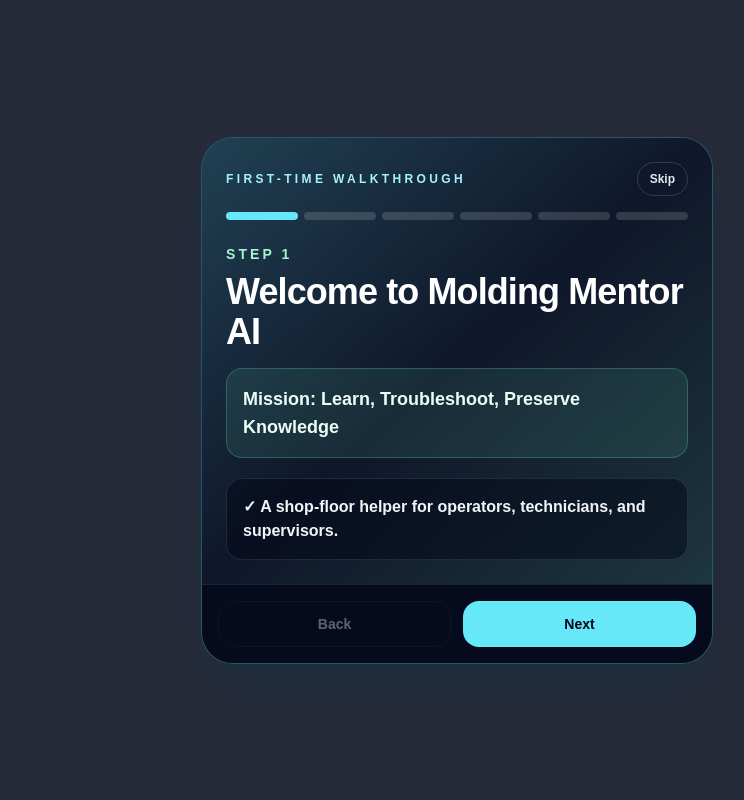
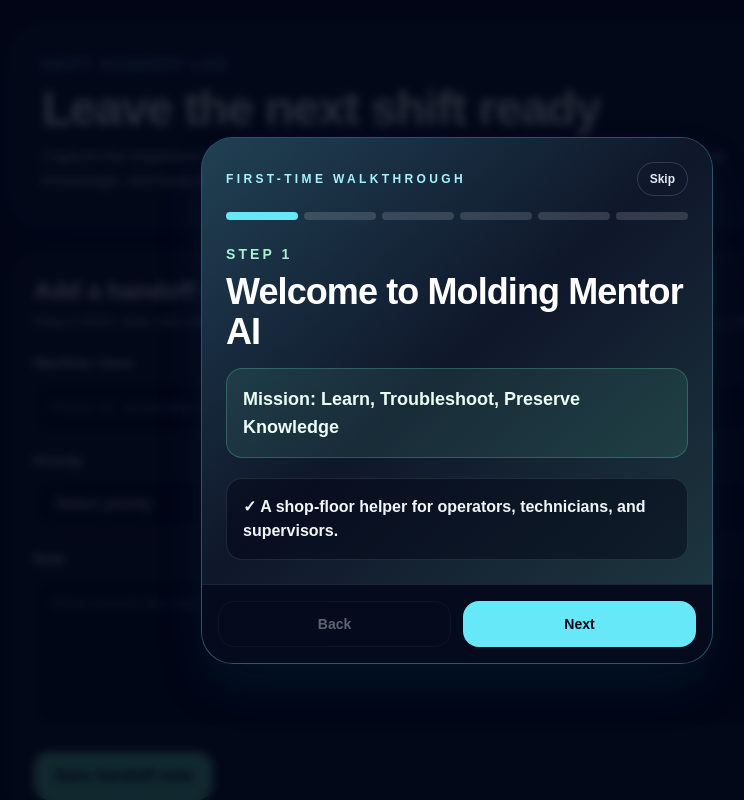
Before and after one commit to scottgraham2882-collab/molding-mentor-ai, a Next.js app: page /handoff in a window 1280 px wide. Before the commit this address had no page. Shown: the top 800 px of the page, without its empty margins (183-927 px from the left). Built offline with nearby package versions, Linux system fonts and the light colour scheme.

Commit message:
Add Shift Handoff Log MVP

```diff
--- /dev/null
+++ b/app/handoff/page.tsx
@@ -0,0 +1,228 @@
+"use client";
+
+import { FormEvent, useEffect, useMemo, useState } from "react";
+
+type Shift = "" | "1st" | "2nd" | "3rd";
+type Priority = "" | "Low" | "Medium" | "High";
+
+type HandoffNote = {
+  id: string;
+  machineArea: string;
+  shift: Shift;
+  priority: Priority;
+  note: string;
+  submittedBy: string;
+  createdAt: string;
+};
+
+type HandoffForm = Omit<HandoffNote, "id" | "createdAt">;
+
+const storageKey = "moldingMentorSimpleHandoffNotes";
+
+const emptyForm: HandoffForm = {
+  machineArea: "",
+  shift: "",
+  priority: "",
+  note: "",
+  submittedBy: "",
+};
+
+const priorityStyles: Record<Exclude<Priority, "">, string> = {
+  Low: "border-emerald-300/30 bg-emerald-300/10 text-emerald-100",
+  Medium: "border-amber-300/30 bg-amber-300/10 text-amber-100",
+  High: "border-red-300/30 bg-red-300/10 text-red-100",
+};
+
+function formatDateTime(value: string) {
+  return new Intl.DateTimeFormat(undefined, {
+    dateStyle: "medium",
+    timeStyle: "short",
+  }).format(new Date(value));
+}
+
+export default function HandoffPage() {
+  const [notes, setNotes] = useState<HandoffNote[]>([]);
+  const [form, setForm] = useState<HandoffForm>(emptyForm);
+  const [error, setError] = useState("");
+  const [isLoaded, setIsLoaded] = useState(false);
+
+  useEffect(() => {
+    try {
+      const savedNotes = window.localStorage.getItem(storageKey);
+      if (savedNotes) setNotes(JSON.parse(savedNotes) as HandoffNote[]);
+    } catch {
+      setNotes([]);
+    } finally {
+      setIsLoaded(true);
+    }
+  }, []);
+
+  useEffect(() => {
+    if (isLoaded) {
+      window.localStorage.setItem(storageKey, JSON.stringify(notes));
+    }
+  }, [isLoaded, notes]);
+
+  const newestNotes = useMemo(
+    () => [...notes].sort((a, b) => b.createdAt.localeCompare(a.createdAt)),
+    [notes],
+  );
+
+  function updateField(field: keyof HandoffForm, value: string) {
+    setForm((current) => ({ ...current, [field]: value }));
+    if (error) setError("");
+  }
+
+  function handleSubmit(event: FormEvent<HTMLFormElement>) {
+    event.preventDefault();
+
+    const nextForm: HandoffForm = {
+      machineArea: form.machineArea.trim(),
+      shift: form.shift,
+      priority: form.priority,
+      note: form.note.trim(),
+      submittedBy: form.submittedBy.trim(),
+    };
+
+    if (!nextForm.machineArea || !nextForm.shift || !nextForm.priority || !nextForm.note || !nextForm.submittedBy) {
+      setError("Please complete every field before saving the handoff note.");
+      return;
+    }
+
+    setNotes((current) => [
+      {
+        ...nextForm,
+        id: crypto.randomUUID(),
+        createdAt: new Date().toISOString(),
+      },
+      ...current,
+    ]);
+    setForm(emptyForm);
+    setError("");
+  }
+
+  return (
+    <main className="min-h-screen bg-slate-950 px-4 py-6 text-slate-100 sm:px-6 lg:px-8">
+      <section className="mx-auto max-w-4xl space-y-6">
+        <header className="rounded-[2rem] border border-cyan-300/20 bg-slate-900 p-5 shadow-2xl shadow-cyan-950/30 sm:p-8">
+          <p className="text-xs font-bold uppercase tracking-[0.3em] text-cyan-300">Shift Handoff Log</p>
+          <h1 className="mt-3 text-3xl font-black tracking-tight text-white sm:text-5xl">Leave the next shift ready</h1>
+          <p className="mt-3 max-w-3xl text-sm leading-6 text-slate-300 sm:text-base">
+            Capture the important machine, area, and troubleshooting notes that help people learn, preserve knowledge, and keep the team moving together.
+          </p>
+        </header>
+
+        <form onSubmit={handleSubmit} className="rounded-[2rem] border border-white/10 bg-white/[0.06] p-5 shadow-xl shadow-slate-950/40 sm:p-6">
+          <div className="flex flex-col gap-2 sm:flex-row sm:items-end sm:justify-between">
+            <div>
+              <h2 className="text-2xl font-black text-white">Add a handoff note</h2>
+              <p className="mt-1 text-sm text-slate-300">Keep it short, clear, and useful for the people coming in next.</p>
+            </div>
+            <p className="text-xs font-bold uppercase tracking-[0.2em] text-slate-400">All fields required</p>
+          </div>
+
+          {error ? (
+            <div className="mt-5 rounded-2xl border border-red-300/30 bg-red-300/10 p-4 text-sm font-bold text-red-100" role="alert">
+              {error}
+            </div>
+          ) : null}
+
+          <div className="mt-5 grid gap-4 sm:grid-cols-2">
+            <label>
+              <span className="text-sm font-bold text-slate-200">Machine / Area</span>
+              <input
+                value={form.machineArea}
+                onChange={(event) => updateField("machineArea", event.target.value)}
+                placeholder="Press 12, assembly cell, toolroom..."
+                className="mt-2 w-full rounded-2xl border border-white/10 bg-slate-950/80 px-4 py-3 text-white outline-none transition placeholder:text-slate-500 focus:border-cyan-300"
+              />
+            </label>
+
+            <label>
+              <span className="text-sm font-bold text-slate-200">Shift</span>
+              <select
+                value={form.shift}
+                onChange={(event) => updateField("shift", event.target.value)}
+                className="mt-2 w-full rounded-2xl border border-white/10 bg-slate-950/80 px-4 py-3 text-white outline-none transition focus:border-cyan-300"
+              >
+                <option value="">Select shift</option>
+                <option value="1st">1st</option>
+                <option value="2nd">2nd</option>
+                <option value="3rd">3rd</option>
+              </select>
+            </label>
+
+            <label>
+              <span className="text-sm font-bold text-slate-200">Priority</span>
+              <select
+                value={form.priority}
+                onChange={(event) => updateField("priority", event.target.value)}
+                className="mt-2 w-full rounded-2xl border border-white/10 bg-slate-950/80 px-4 py-3 text-white outline-none transition focus:border-cyan-300"
+              >
+                <option value="">Select priority</option>
+                <option value="Low">Low</option>
+                <option value="Medium">Medium</option>
+                <option value="High">High</option>
+              </select>
+            </label>
+
+            <label>
+              <span className="text-sm font-bold text-slate-200">Submitted By</span>
+              <input
+                value={form.submittedBy}
+                onChange={(event) => updateField("submittedBy", event.target.value)}
+                placeholder="Name or initials"
+                className="mt-2 w-full rounded-2xl border border-white/10 bg-slate-950/80 px-4 py-3 text-white outline-none transition placeholder:text-slate-500 focus:border-cyan-300"
+              />
+            </label>
+
+            <label className="sm:col-span-2">
+              <span className="text-sm font-bold text-slate-200">Note</span>
+              <textarea
+                value={form.note}
+                onChange={(event) => updateField("note", event.target.value)}
+                placeholder="What should the next shift know, check, or continue troubleshooting?"
+                rows={5}
+                className="mt-2 w-full rounded-2xl border border-white/10 bg-slate-950/80 px-4 py-3 text-white outline-none transition placeholder:text-slate-500 focus:border-cyan-300"
+              />
+            </label>
+          </div>
+
+          <button type="submit" className="mt-5 w-full rounded-2xl bg-emerald-300 px-5 py-3 font-black text-slate-950 transition hover:bg-emerald-200 sm:w-auto">
+            Save handoff note
+          </button>
+        </form>
+
+        <section className="space-y-4" aria-label="Saved handoff notes">
+          <div className="flex items-center justify-between gap-3">
+            <h2 className="text-2xl font-black text-white">Saved notes</h2>
+            <p className="text-sm font-bold text-slate-400">Newest first · {notes.length} total</p>
+          </div>
+
+          {newestNotes.length === 0 ? (
+            <div className="rounded-[1.5rem] border border-dashed border-cyan-300/30 bg-cyan-300/10 p-6 text-slate-300">
+              No handoff notes saved yet. Add the first note above so the next shift has a clear starting point.
+            </div>
+          ) : (
+            newestNotes.map((savedNote) => (
+              <article key={savedNote.id} className="rounded-[1.5rem] border border-white/10 bg-slate-900/90 p-5 shadow-xl shadow-slate-950/30">
+                <div className="flex flex-col gap-3 sm:flex-row sm:items-start sm:justify-between">
+                  <div>
+                    <h3 className="text-xl font-black text-white">{savedNote.machineArea}</h3>
+                    <p className="mt-1 text-sm text-slate-400">
+                      {savedNote.shift} shift · Submitted by {savedNote.submittedBy} · {formatDateTime(savedNote.createdAt)}
+                    </p>
+                  </div>
+                  <span className={`w-fit rounded-full border px-3 py-1 text-xs font-black uppercase tracking-[0.18em] ${savedNote.priority ? priorityStyles[savedNote.priority] : "border-slate-300/30 bg-slate-300/10 text-slate-100"}`}>
+                    {savedNote.priority}
+                  </span>
+                </div>
+                <p className="mt-4 whitespace-pre-wrap rounded-2xl bg-white/[0.05] p-4 text-sm leading-6 text-slate-100">{savedNote.note}</p>
+              </article>
+            ))
+          )}
+        </section>
+      </section>
+    </main>
+  );
+}
```
